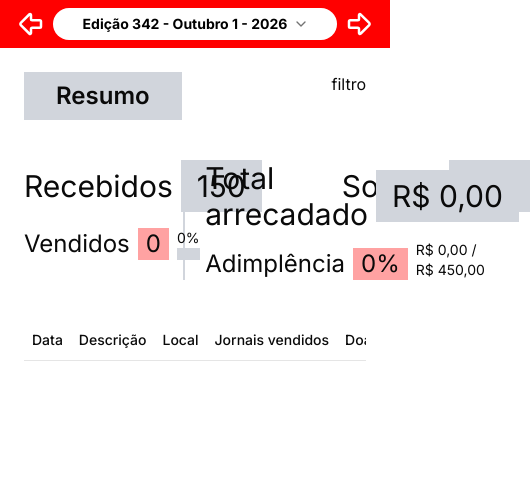
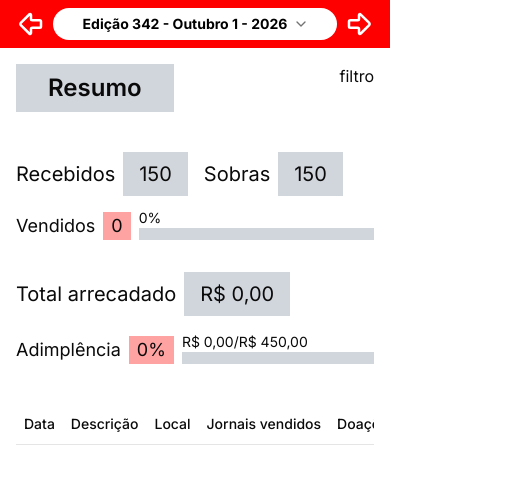
Before and after one commit to naruegsantos/honesto, a Next.js app: page / in a window 390 px wide. Shown: the top 484 px of the page, 530 px wide, since content can reach past the window. Built offline with nearby package versions, Linux system fonts and the light colour scheme.

Commit message:
feat: add basic responsiveness

```diff
--- a/app/page.tsx
+++ b/app/page.tsx
@@ -184,7 +184,7 @@ export default function Home() {
   return (
     edition ?
     <>
-      <header className="h-12 px-4 bg-[#FF0000] text-white flex justify-between items-center">
+      <header className="h-12 w-screen px-4 bg-[#FF0000] text-white flex justify-between items-center">
 
         {/* edition selector */}
         <ArrowBigLeft onClick={() => editionNavigation('prev')} className="w-fit cursor-pointer" size={'30'}/>
@@ -209,32 +209,32 @@ export default function Home() {
       </header>
 
       {/* resumo */}
-      <main className="p-6">
+      <main className="p-4 md:p-6">
         <section className="flex justify-between">
           <h2 className="text-2xl px-8 py-2 font-semibold bg-gray-300 w-fit ">Resumo</h2>
           <div>filtro</div>
         </section>
-        <section className=" flex justify-between divide-gray-300 divide-x-2">
-          <section className="my-10 w-[47%] flex flex-col gap-2">
-            <div className="text-3xl w-fit flex gap-20 items-center">
-              <div className="flex gap-2 items-center">
+        <section className="flex flex-col md:flex-row justify-between gap-8 md:gap-6 divide-gray-300 md:divide-x-2 my-10">
+          <section className="w-full md:w-1/2 flex flex-col gap-1">
+            <div className="text-xl md:text-3xl gap-4 md:gap-2 w-full  flex">
+              <div className="flex w-full gap-2 items-center">
                 Recebidos
-                <span className="text-3xl px-4  py-2  bg-gray-300 w-fit">{edition?.totalAmount}</span>
+                <span className="px-4  py-2  bg-gray-300 w-fit">{edition?.totalAmount}</span>
               </div>
-              <div className="flex gap-2 items-center">
+              <div className="flex w-full gap-2 items-center">
                 Sobras
-                <span className="text-3xl px-4  py-2 bg-gray-300 w-fit">{edition? edition.totalAmount - editionResume.sold.value : 0}</span>
+                <span className="  px-4  py-2 bg-gray-300 w-fit">{edition? edition.totalAmount - editionResume.sold.value : 0}</span>
               </div>
             </div>
-            <div className="text-2xl h-10 w-full max-w-[45vw] flex items-end gap-2">
+            <div className="text-lg md:text-2xl h-10 w-full md:max-w-[45vw] flex items-end gap-2">
               Vendidos
-               <span className={clsx(
+              <span className={clsx(
                 editionResume.sold.percent <= 10 ? 'bg-red-300' :
                 editionResume.sold.percent <= 80 && editionResume.sold.percent > 10  ? 'bg-yellow-300' :
-                'bg-green-300', `text-2xl px-2 w-fit`)}>
+                'bg-green-300', `px-2 w-fit`)}>
                   {editionResume.sold.value}
-                </span>
-              <div className="h-full w-full max-w-[30vw] flex flex-col justify-end">
+              </span>
+              <div className="h-full w-full md:max-w-[30vw] flex flex-col justify-end">
                 <span className="text-sm">{editionResume.sold.percent}%</span>
                 <div className="w-full h-3 bg-gray-300 ">
                   <div className={clsx(
@@ -248,17 +248,24 @@ export default function Home() {
               </div>
             </div>
           </section>
-          <section className="my-10 w-[47%] flex flex-col gap-2">
-            <div className="text-3xl w-fit flex gap-20 items-center">
+          <section className="w-full md:w-1/2 flex flex-col gap-2">
+            <div className="text-xl md:text-3xl w-fit flex  items-center">
               <div className="flex gap-2 items-center">
                 Total arrecadado
-                <span className="text-3xl px-4 py-2 bg-gray-300 w-fit">{toBRL(editionResume.totalRaised)}</span>
+                <span className="px-4 py-2 bg-gray-300 w-fit">{toBRL(editionResume.totalRaised)}</span>
               </div>
             </div>
-            <div className="text-2xl h-10 w-full max-w-[45vw] flex items-end gap-2">
-              Adimplência <span className={clsx(editionResume.compliance <= 10 ? 'bg-red-300' : editionResume.compliance <= 80 && editionResume.compliance> 10  ? 'bg-yellow-300' : 'bg-green-300' ,`text-2xl px-2 w-fit`)}>{editionResume.compliance}%</span>
-              <div className="h-full w-full max-w-[30vw] flex flex-col justify-end">
-                <span className="text-sm">{toBRL(editionResume.totalRaised)} / {toBRL(edition.totalAmount * 3)}</span>
+            <div className="text-lg md:text-2xl h-10 w-full  md:max-w-[45vw] flex items-end gap-2">
+              Adimplência
+              <span className={clsx(
+                editionResume.compliance <= 10 ? 'bg-red-300' :
+                editionResume.compliance <= 80 && editionResume.compliance> 10  ? 'bg-yellow-300' :
+                'bg-green-300' ,
+                ` px-2 w-fit`)}>
+                  {editionResume.compliance}%
+              </span>
+              <div className="h-full w-full md:max-w-[30vw] flex flex-col justify-end">
+                <span className="text-sm">{toBRL(editionResume.totalRaised)}/{toBRL(edition.totalAmount * 3)}</span>
                 <div className="w-full h-3 bg-gray-300 ">
                   <div className={clsx(
                     editionResume.compliance <= 10 ? 'bg-red-500' :
@@ -300,7 +307,6 @@ export default function Home() {
               ))}
             </TableBody>
           </Table>
-
           {/* gráficos */}
           <div></div>
         </section>
```
